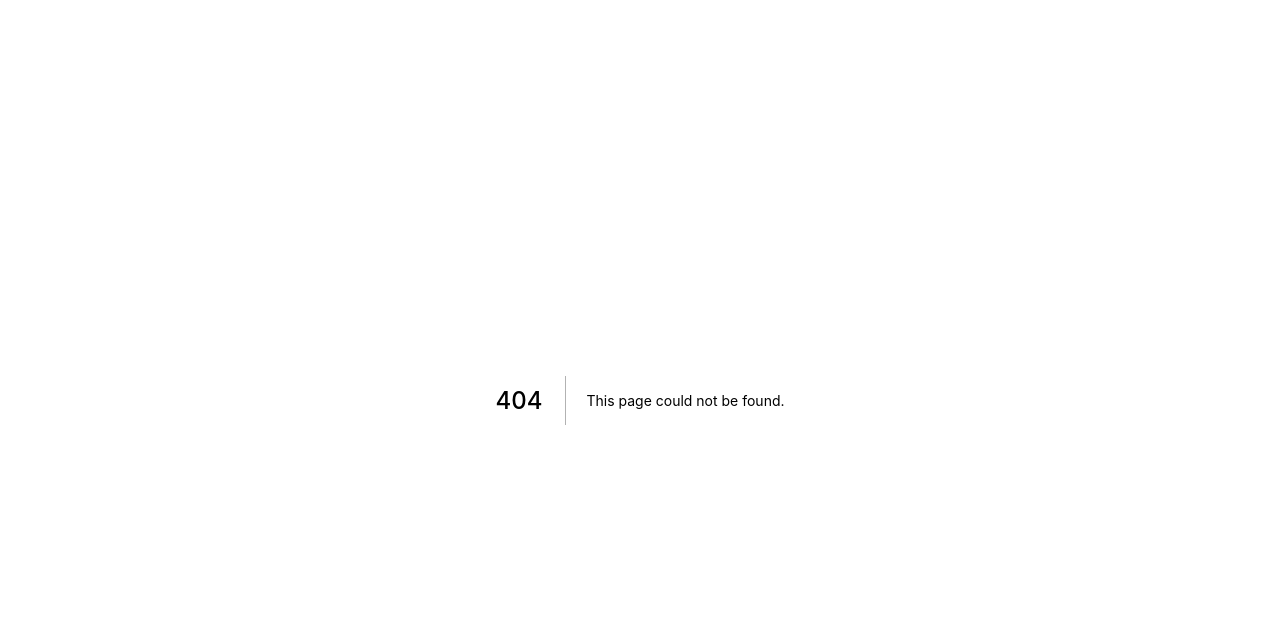
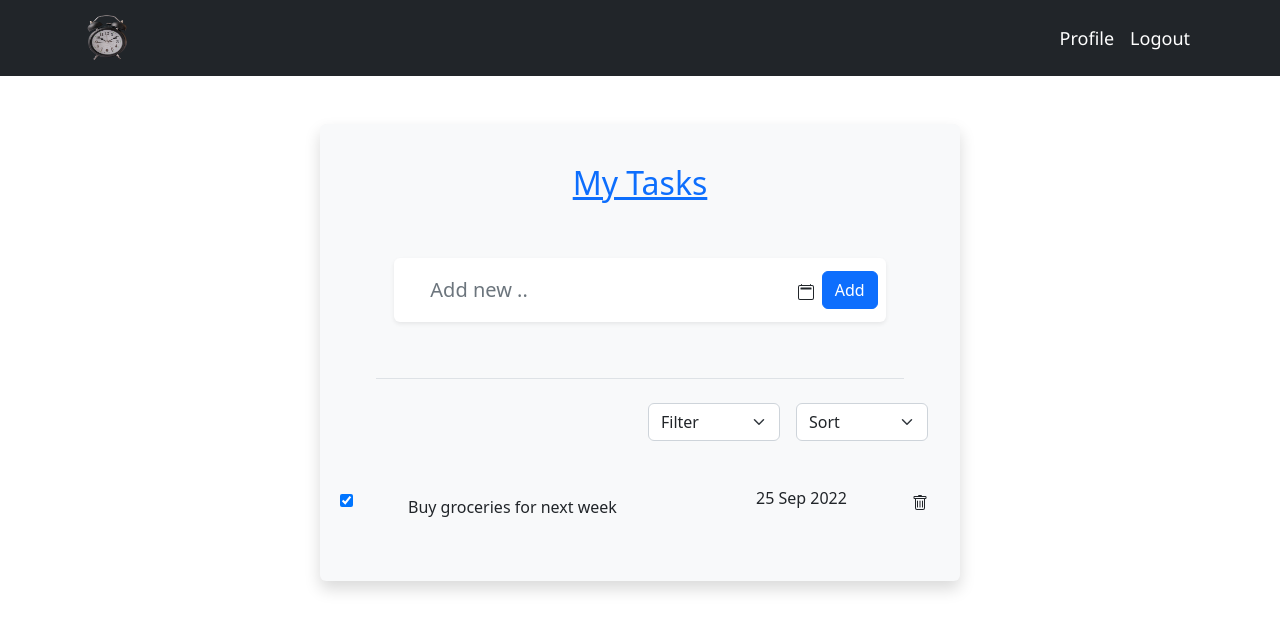
Before and after one commit to abda-torey/nextjs-task-app, a Next.js app: page /UserTasks in a window 1280 px wide. Before the commit this address had no page. Shown: the top 630 px of the page. Built offline with nearby package versions, Linux system fonts and the light colour scheme; no server answers; sample sign-in values are in the browser's storage.

Commit message:
added the addtask displayTask and filter components

```diff
--- a/components/auth/LoginForm.js
+++ b/components/auth/LoginForm.js
@@ -29,7 +29,7 @@ const LoginForm = (props) => {
     });
 
     if (!result.error) {
-      router.replace("/profile");
+      router.replace("/UserTasks");
       console.log(result);
 
     } else {
--- a/components/layout/MainNavigation.js
+++ b/components/layout/MainNavigation.js
@@ -17,7 +17,7 @@ function MainNavigation() {
   }
 
   return (
-    <Navbar bg="dark" variant = "dark" expand="lg">
+    <Navbar bg="dark" variant="dark" expand="lg">
       <Container className={classes.container}>
         <Navbar.Brand>
           <img
@@ -32,22 +32,20 @@ function MainNavigation() {
         <Navbar.Collapse id="basic-navbar-nav">
           <Nav className={classes.nav}>
             {session && (
-
-                <Link href="/profile" style={{ textDecoration: "none" }}>
-                  Profile
-                </Link>
-
+              <Link href="/profile" passHref style={{ textDecoration: "none" }}>
+                <Nav.Link style={{ color: "white" }}>Profile</Nav.Link>
+              </Link>
             )}
 
             {!session && (
-              <Link href="/login" style={{ textDecoration: "none" }}>
-                login
+              <Link href="/auth/login" passHref>
+                <Nav.Link style={{ color: "white" }}>Login</Nav.Link>
               </Link>
             )}
             {session && (
-              <button style={{ color: "white" }} onClick={logoutHandler}>
-                logout
-              </button>
+              <Nav.Link style={{ color: "white" }} onClick={logoutHandler}>
+                Logout
+              </Nav.Link>
             )}
           </Nav>
         </Navbar.Collapse>
--- /dev/null
+++ b/components/tasks/AddTask.js
@@ -0,0 +1,67 @@
+import { useState,useRef, forwardRef } from "react";
+import { Calendar2, Pencil, Trash } from "react-bootstrap-icons";
+import DatePicker from "react-datepicker";
+import FilterTask from "./FilterTask";
+import SortTask from "./SortTask";
+import "react-datepicker/dist/react-datepicker.css";
+import classes from "./addTask.module.css";
+
+function AddTask(props) {
+  const [startDate, setStartDate] = useState(new Date());
+  const taskInputRef = useRef();
+  const CalendarInput = forwardRef(({ value, onClick }, ref) => (
+    <Calendar2 onClick={onClick} ref={ref} />
+  ));
+
+  const submitHandler = () => {
+    console.log(startDate);
+    console.log(taskInputRef.current.value);
+
+
+  }
+
+  return (
+    <section>
+      <div className="container">
+        <div className="row m-1 p-3">
+          <div className="col col-11 mx-auto">
+            <div className="row bg-white rounded shadow-sm p-2 add-todo-wrapper align-items-center justify-content-center">
+              <div className="col">
+                <input
+                  className="form-control form-control-lg border-0 add-todo-input bg-transparent rounded"
+                  type="text"
+                  placeholder="Add new .."
+                  ref={taskInputRef}
+                />
+              </div>
+              <div className="col-auto m-0 px-2 d-flex align-items-center w-">
+                <DatePicker
+                  selected={startDate}
+                  onChange={(date) => setStartDate(date)}
+                  startDate={startDate}
+                  customInput={<CalendarInput />}
+                />
+              </div>
+              <div className="col-auto px-0 mx-0 mr-2">
+                <button type="button" className="btn btn-primary" onClick={submitHandler}>
+                  Add
+                </button>
+              </div>
+            </div>
+          </div>
+        </div>
+
+        <div className="p-2 mx-4 my-4 border-black-25 border-bottom"></div>
+
+        <div className="row justify-content-center justify-content-lg-end gx-3 gy-5">
+          <FilterTask />
+          <SortTask />
+        </div>
+
+
+
+      </div>
+    </section>
+  );
+};
+export default AddTask;
--- /dev/null
+++ b/components/tasks/Addtask.module.css
@@ -0,0 +1,27 @@
+
+@media only screen and (max-width: 400px) {
+    .filterDiv {
+
+      margin-right: 50px;
+
+
+    }
+    .sortDiv {
+
+        margin-right: 70px;
+
+        margin-top: 8px;
+      }
+  }
+.filterRow {
+    margin: 1px;
+    padding: 3px;
+    justify-content: end;
+}
+
+.select {
+    border-radius: 5px;
+   border-width: 2px;
+    margin-left: 3px;
+
+}
--- /dev/null
+++ b/components/tasks/FilterTask.js
@@ -0,0 +1,19 @@
+import classes from "./addTask.module.css";
+function FilterTask(props){
+  return (
+    <div className="col-md-3 form-inline">
+      <select
+        className="form-select"
+        id="floatingSelect"
+        aria-label="Floating label select example"
+      >
+        <option selected>Filter</option>
+        <option value="1">One</option>
+        <option value="2">Two</option>
+        <option value="3">Three</option>
+      </select>
+    </div>
+  );
+};
+
+export default FilterTask;
--- /dev/null
+++ b/components/tasks/SortTask.js
@@ -0,0 +1,22 @@
+import classes from './addTask.module.css';
+
+function SortTask(props){
+    return (
+        <div className="col-md-3">
+
+        <select
+            className="form-select"
+            id="floatingSelect"
+            aria-label="Floating label select example"
+          >
+            <option value = "0" selected>Sort</option>
+            <option value="1">One</option>
+            <option value="2">Two</option>
+            <option value="3">Three</option>
+          </select>
+
+        </div>
+    )
+}
+
+export default SortTask;
--- /dev/null
+++ b/components/tasks/TaskItem.js
@@ -0,0 +1,28 @@
+import { Trash } from "react-bootstrap-icons";
+
+function TaskItem(props){
+  return (
+    <div className="row my-5">
+      <div className="col-1">
+        <input type="checkbox" value="" id="flexCheckChecked" checked />
+      </div>
+      <div className="col-7">
+        <input
+          type="text"
+          className="form-control  border-0  bg-transparent rounded px-3"
+          readOnly
+          value="Buy groceries for next week"
+          title="Buy groceries for next week"
+        />
+      </div>
+      <div className="col-3">
+        <h6>25 Sep 2022</h6>
+      </div>
+      <div className="col-1">
+        <Trash />
+      </div>
+    </div>
+  );
+};
+
+export default TaskItem;
--- /dev/null
+++ b/components/tasks/Tasks.js
@@ -0,0 +1,28 @@
+import Card from "../Layout/Card";
+import AddTask from "./AddTask";
+import TaskItem from "./TaskItem";
+import Layout from "../layout/Layout";
+
+const Tasks = (props) => {
+  return (
+    <Layout>
+    <Card>
+      <div className="container">
+      <div className="row m-1 p-4">
+        <div className="col">
+          <div className="p-1 h2 text-primary text-center mx-auto display-inline-block">
+
+            <u>My Tasks</u>
+
+          </div>
+        </div>
+      </div>
+       <AddTask />
+       <TaskItem />
+      </div>
+    </Card>
+    </Layout>
+  );
+};
+
+export default Tasks;
--- a/package.json
+++ b/package.json
@@ -18,6 +18,7 @@
     "react": "18.2.0",
     "react-bootstrap": "^2.5.0",
     "react-bootstrap-icons": "^1.9.1",
+    "react-datepicker": "^4.8.0",
     "react-dom": "18.2.0"
   },
   "devDependencies": {
--- /dev/null
+++ b/pages/UserTasks.js
@@ -0,0 +1,26 @@
+import { getSession } from "next-auth/react";
+import Tasks from "../components/tasks/Tasks";
+function UserTasks(props){
+    return <Tasks />
+}
+
+
+export async function getServerSideProps(context){
+    const session = await getSession({req: context.req})
+
+    if(!session){
+        return {
+            redirect : {
+                destination : '/auth/login',
+                permanent : false
+            }
+        }
+    }
+
+    return {
+        props: {
+            session
+        }
+    }
+}
+export default UserTasks;
--- a/pages/index.js
+++ b/pages/index.js
@@ -24,7 +24,7 @@ export async function getServerSideProps(context){
   if(session){
     return {
       redirect : {
-        destination : '/profile',
+        destination : '/UserTasks',
         permanent: false
       }
     }
```
Also changed, not shown: 1 other file (tests, documents, lock files or other folders).
